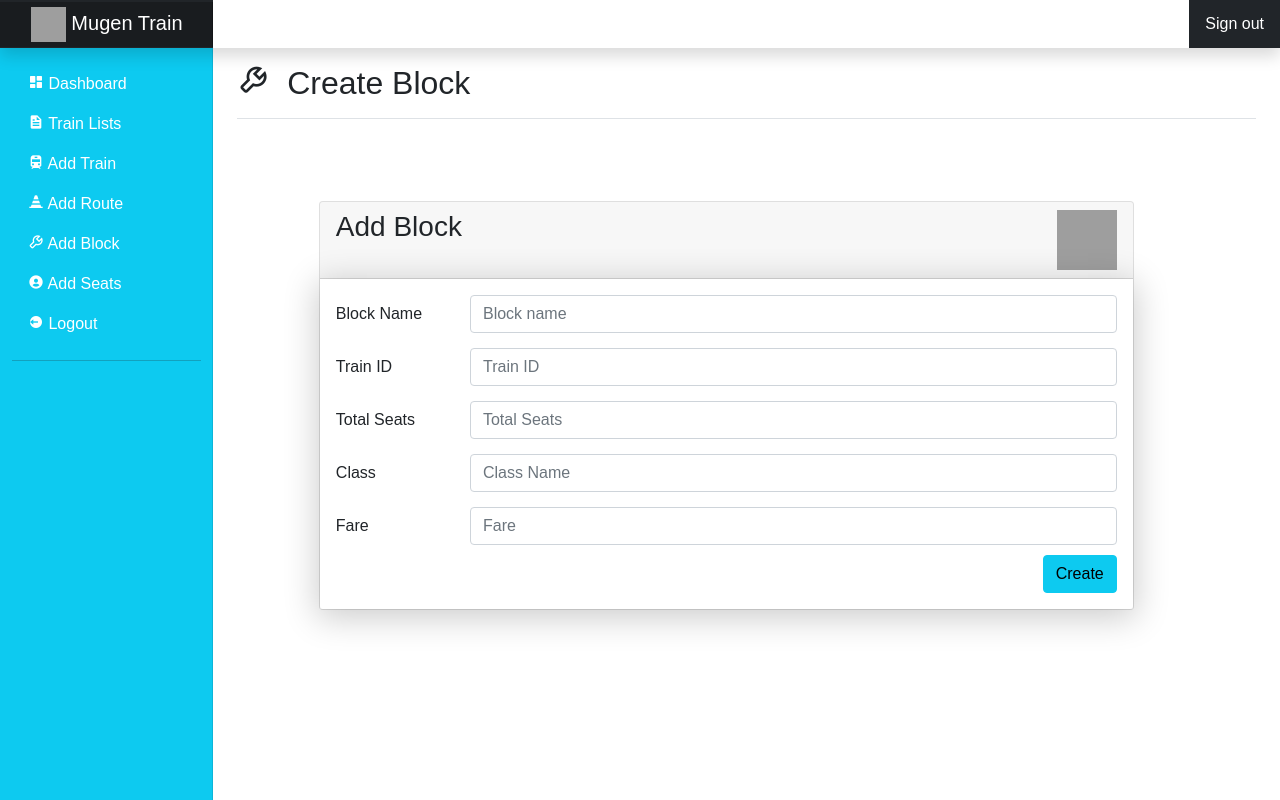
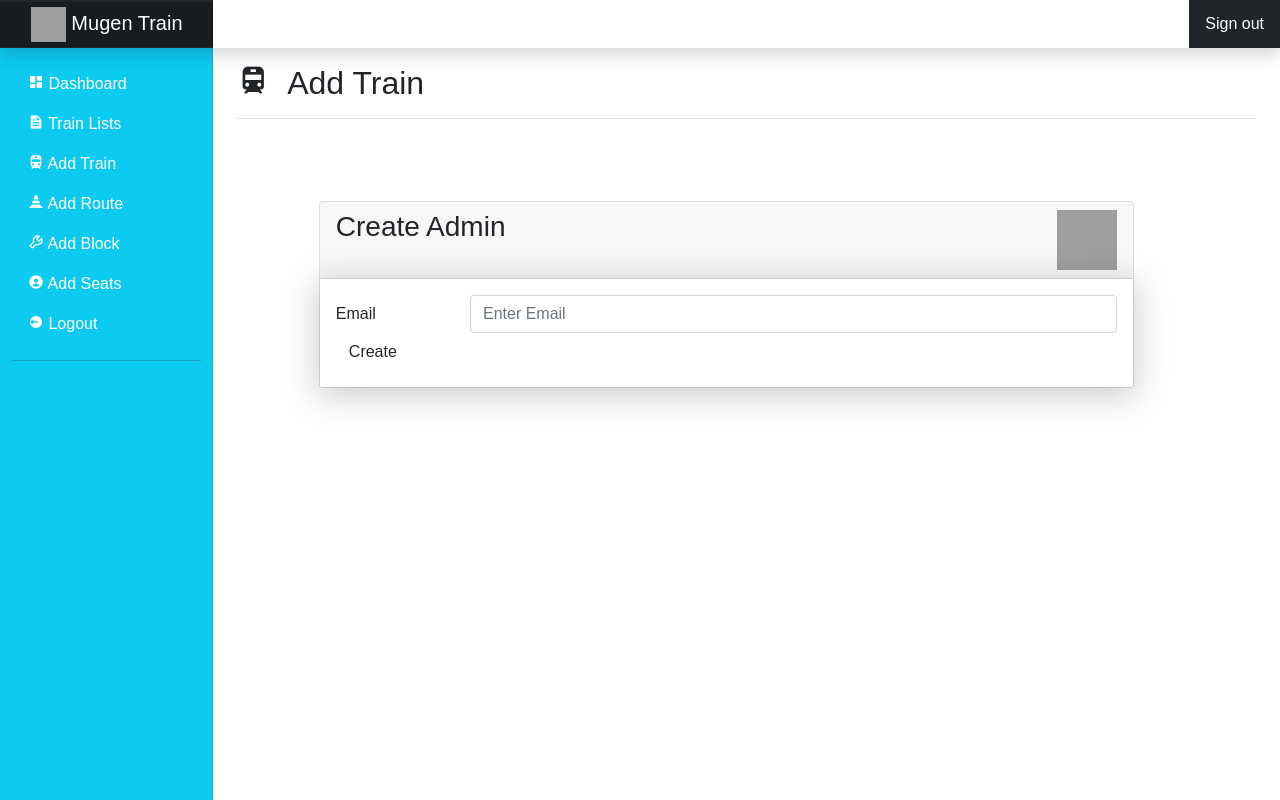
Before and after one commit to Team-Haikyu/Mugen-Train, a PHP site: page /create_admin.php in a window 1280 px wide. Run offline with PHP 8.4, Linux system fonts and the light colour scheme; a stand-in replaces the project's code that opens the database connection; some libraries are stand-ins or nearby versions; grey boxes are pictures that could not be loaded.

Commit message:
finished create train and admin

```diff
--- a/Admin/php files/create_admin.php
+++ b/Admin/php files/create_admin.php
@@ -1,8 +1,20 @@
+<?php
+    include("../connect/db_connect.php");
+    $EMAIL=" ";
+    if(isset($_POST['submit'])){
+        $EMAIL = $_POST['email'];
+        require_once 'functions/functionsForAdmin.php';
+
+        createAdmin($EMAIL);
+    }
+
+?>
+
 <!doctype html>
 <html lang="en">
   <head>
     <meta charset="utf-8">
-    <title>Create Block</title>
+    <title>Add Train</title>
     <meta name="viewport" content="width=device-width, initial-scale=1">
     <link rel="shortcut icon" type="image/x-icon" href="../../Images/train.png">
     <link rel="stylesheet" href="../CSS files/helper.css">
@@ -93,8 +105,8 @@
 
     <main class="col-md-9 ms-sm-auto col-lg-10 px-md-4">
       <div class="d-flex justify-content-between flex-wrap flex-md-nowrap align-items-center pt-3 pb-2 mb-3 border-bottom">
-        <h1 class="h2"><i class='bx bx-wrench'></i>
-            &nbsp;Create Block</h1>
+        <h1 class="h2"> <i class='bx bxs-train'></i>
+            &nbsp;Add Train</h1>
         <div class="btn-toolbar mb-2 mb-md-0">
           <!-- <div class="btn-group me-2">
             <button type="button" class="btn btn-sm btn-outline-secondary">Share</button>
@@ -111,44 +123,21 @@
 
       <div class="card" style="margin:8%">
         <div class="card-header">
-          <h3>Add Block
-          <img src="../../Images/block3.png" style="float: right;" height="60px" width="60px" alt="">
+          <h3>Create Admin
+          <img src="../../Images/addtrain1.png" style="float: right;" height="60px" width="60px" alt="">
           </h3>
         </div>
         <div class="card-body">
-            <form>
+            <form action="create_admin.php" method="POST">
                 <div class="form-group row">
-                    <label for="bname" class="col-sm-2 col-form-label">Block Name</label>
+                    <label for="tname" class="col-sm-2 col-form-label">Email</label>
                     <div class="col-sm-10">
-                      <input type="text" class="form-control" id="bname" placeholder="Block name">
+                      <input type="text" class="form-control"  name="email" id="tname" placeholder="Enter Email">
                     </div>
                   </div>
-                  <div class="form-group row" style="margin-top: 15px;">
-                    <label for="tid" class="col-sm-2 col-form-label">Train ID</label>
-                    <div class="col-sm-10">
-                      <input type="number" class="form-control" id="tid" placeholder="Train ID">
-                    </div>
-                  </div>
-                  <div class="form-group row" style="margin-top: 15px;">
-                    <label for="totalseats" class="col-sm-2 col-form-label">Total Seats</label>
-                    <div class="col-sm-10">
-                      <input type="number" class="form-control" id="totalseats" placeholder="Total Seats">
-                    </div>
-                  </div>
-                  <div class="form-group row"  style="margin-top: 15px;">
-                    <label for="class" class="col-sm-2 col-form-label">Class</label>
-                    <div class="col-sm-10">
-                      <input type="text" class="form-control" id="class" placeholder="Class Name">
-                    </div>
-                  </div>
-                  <div class="form-group row" style="margin-top: 15px;">
-                    <label for="fare" class="col-sm-2 col-form-label">Fare</label>
-                    <div class="col-sm-10">
-                      <input type="number" class="form-control" id="fare" placeholder="Fare">
-                    </div>
-                  </div>
+
               </form>
-          <a href="#" class="btn btn-info" style="float: right;margin-top: 10px;">Create</a>
+              <input name="submit" id="register" class="btn btn-block login-btn" type="submit" value="Create">
         </div>
       </div>
 
--- a/Admin/php files/create_seat.php
+++ b/Admin/php files/create_seat.php
@@ -129,7 +129,7 @@
           </h3>
         </div>
         <div class="card-body">
-            <form>
+            <form action="create_seat.php" method="POST">
             <div class="form-group row" style="margin-top: 15px;">
                     <label for="fare" class="col-sm-2 col-form-label">Train ID</label>
                     <div class="col-sm-10">
```
Also changed, not shown: Admin/php files/create_train.php (+14 -10 lines).
